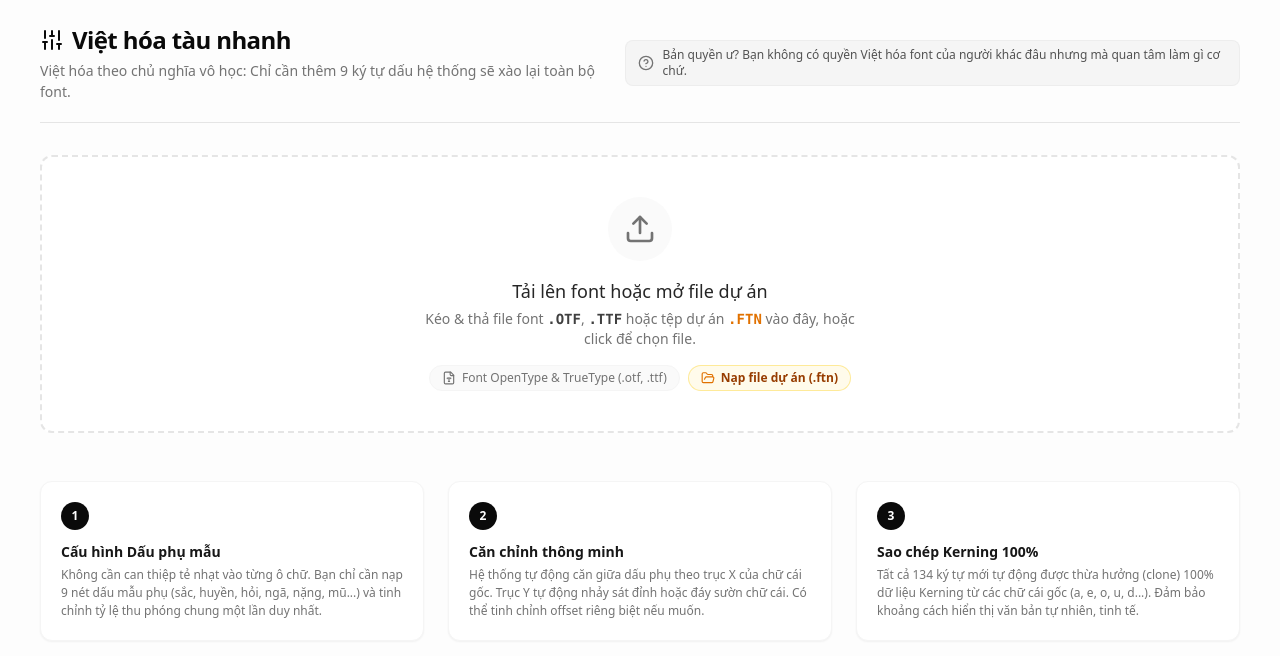
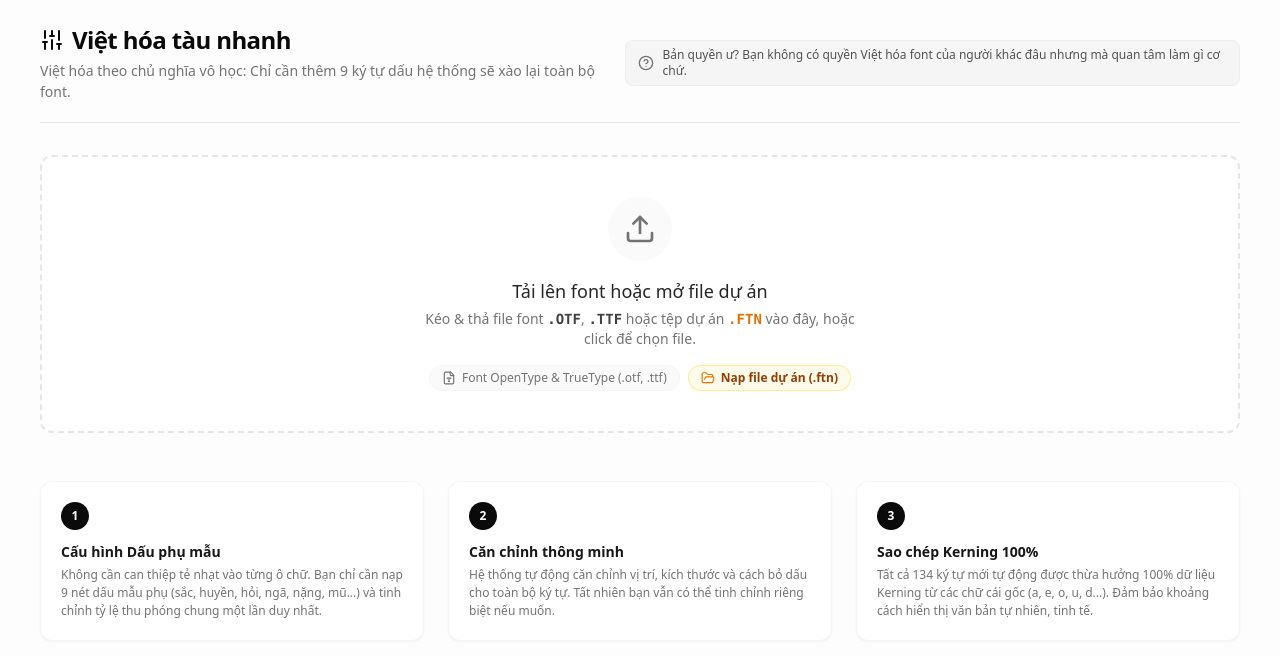
Before and after one commit to ivyiron/Viethoa_taunhanh, a React (Vite) app: page / in a window 1280 px wide. Shown: the top 656 px of the page. Built offline with nearby package versions, Linux system fonts and the light colour scheme.

Commit message:
Update App.tsx

```diff
--- a/src/App.tsx
+++ b/src/App.tsx
@@ -941,7 +941,7 @@ export default function App() {
               <span className="inline-flex items-center justify-center w-7 h-7 bg-neutral-950 text-white text-xs font-bold rounded-full mb-3">2</span>
               <h4 className="font-bold text-sm text-neutral-900 mb-1">Căn chỉnh thông minh</h4>
               <p className="text-xs text-neutral-500 leading-normal">
-                Hệ thống tự động căn giữa dấu phụ theo trục X của chữ cái gốc. Trục Y tự động nhảy sát đỉnh hoặc đáy sườn chữ cái. Có thể tinh chỉnh offset riêng biệt nếu muốn.
+                Hệ thống tự động căn chỉnh vị trí, kích thước và cách bỏ dấu cho toàn bộ ký tự. Tất nhiên bạn vẫn có thể tinh chỉnh riêng biệt nếu muốn.
               </p>
             </div>
 
@@ -949,7 +949,7 @@ export default function App() {
               <span className="inline-flex items-center justify-center w-7 h-7 bg-neutral-950 text-white text-xs font-bold rounded-full mb-3">3</span>
               <h4 className="font-bold text-sm text-neutral-900 mb-1">Sao chép Kerning 100%</h4>
               <p className="text-xs text-neutral-500 leading-normal">
-                Tất cả 134 ký tự mới tự động được thừa hưởng (clone) 100% dữ liệu Kerning từ các chữ cái gốc (a, e, o, u, d...). Đảm bảo khoảng cách hiển thị văn bản tự nhiên, tinh tế.
+                Tất cả 134 ký tự mới tự động được thừa hưởng 100% dữ liệu Kerning từ các chữ cái gốc (a, e, o, u, d...). Đảm bảo khoảng cách hiển thị văn bản tự nhiên, tinh tế.
               </p>
             </div>
           </section>
```
